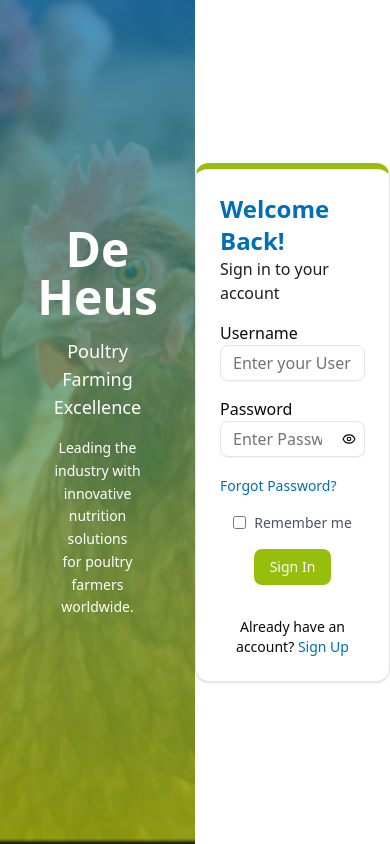
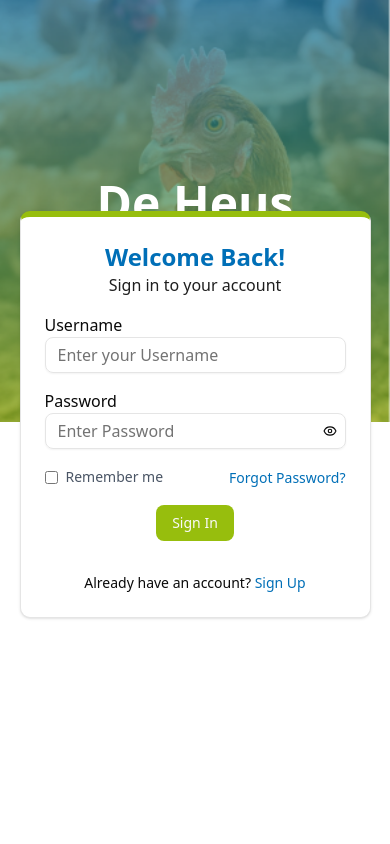
Before and after one commit to atul-proshore/bootcamp-react-app, a Next.js app: page /login in a window 390 px wide. Built offline with nearby package versions, Linux system fonts and the light colour scheme.

Commit message:
login UI responsive

```diff
--- a/src/app/login/page.tsx
+++ b/src/app/login/page.tsx
@@ -50,8 +50,8 @@
     }
   }, []);
   return (
-    <div className="flex h-screen">
-      <div className="w-1/2 h-full relative flex items-center justify-center">
+    <div className="flex h-screen flex-col  items-center md:flex-row">
+      <div className=" w-full h-1/2 md:w-1/2 md:h-full relative flex items-center justify-center">
         <img
           src="/screenshot.png"
           alt="De Heus"
@@ -60,17 +60,17 @@
 
         <div className="relative z-10 text-white text-center px-10">
           <h1 className="text-5xl font-bold mb-4">De Heus</h1>
-          <h2 className="text-lg font-medium mb-4">
+          <h2 className="text-lg font-medium mb-4 hidden md:block">
             Poultry Farming Excellence
           </h2>
-          <p className="text-sm leading-relaxed">
+          <p className="text-sm leading-relaxed hidden md:block">
             Leading the industry with innovative nutrition solutions <br />
             for poultry farmers worldwide.
           </p>
         </div>
       </div>
-      <div className="w-1/2 flex justify-center items-center bg-white">
-        <CardComp className="flex flex-col gap-6 p-6 w-full max-w-sm lg:max-w-md">
+      <div className=" w-[90%] md:w-1/2 flex justify-center items-center bg-white">
+        <CardComp className="flex flex-col gap-6 p-6 w-full max-w-sm lg:max-w-md relative -mt-[25vh] md:mt-0 z-20 bg-white backdrop-blur-sm rounded-lg">
           <form
             onSubmit={handleSubmit(onSubmit)}
             className="flex flex-col gap-4"
@@ -115,16 +115,9 @@
                 {...register("password")}
               />
             </div>
-            <div>
-              {" "}
-              <a
-                href="/register"
-                className="text-[#006FB7] text-sm font-medium hover:underline"
-              >
-                Forgot Password?
-              </a>
-            </div>
-            <div className="flex justify-center items-center gap-2 ">
+
+            <div className="flex justify-between items-center gap-2 ">
+              <div className="flex justify-center items-center gap-2">
                 <input
                   id="remember-me"
                   type="checkbox"
@@ -133,6 +126,16 @@
                 <label htmlFor="remember-me" className=" text-sm text-gray-600">
                   Remember me
                 </label>
+              </div>
+              <div>
+                {" "}
+                <a
+                  href="/resetPassword"
+                  className="text-[#006FB7] text-sm font-medium hover:underline"
+                >
+                  Forgot Password?
+                </a>
+              </div>
             </div>
 
             <div className="flex justify-center">
```
Lines whose indentation alone changed are shown as unchanged.
